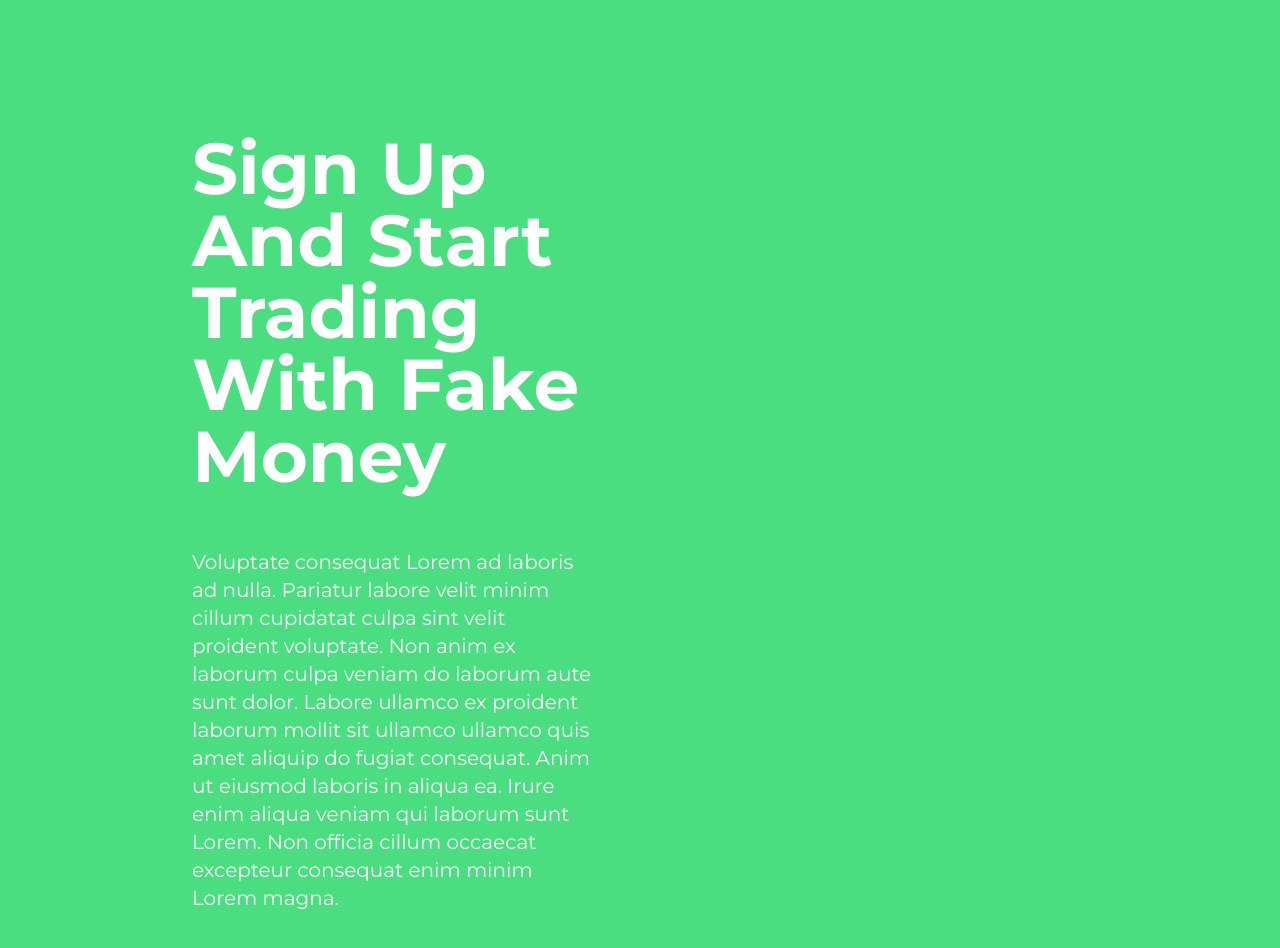
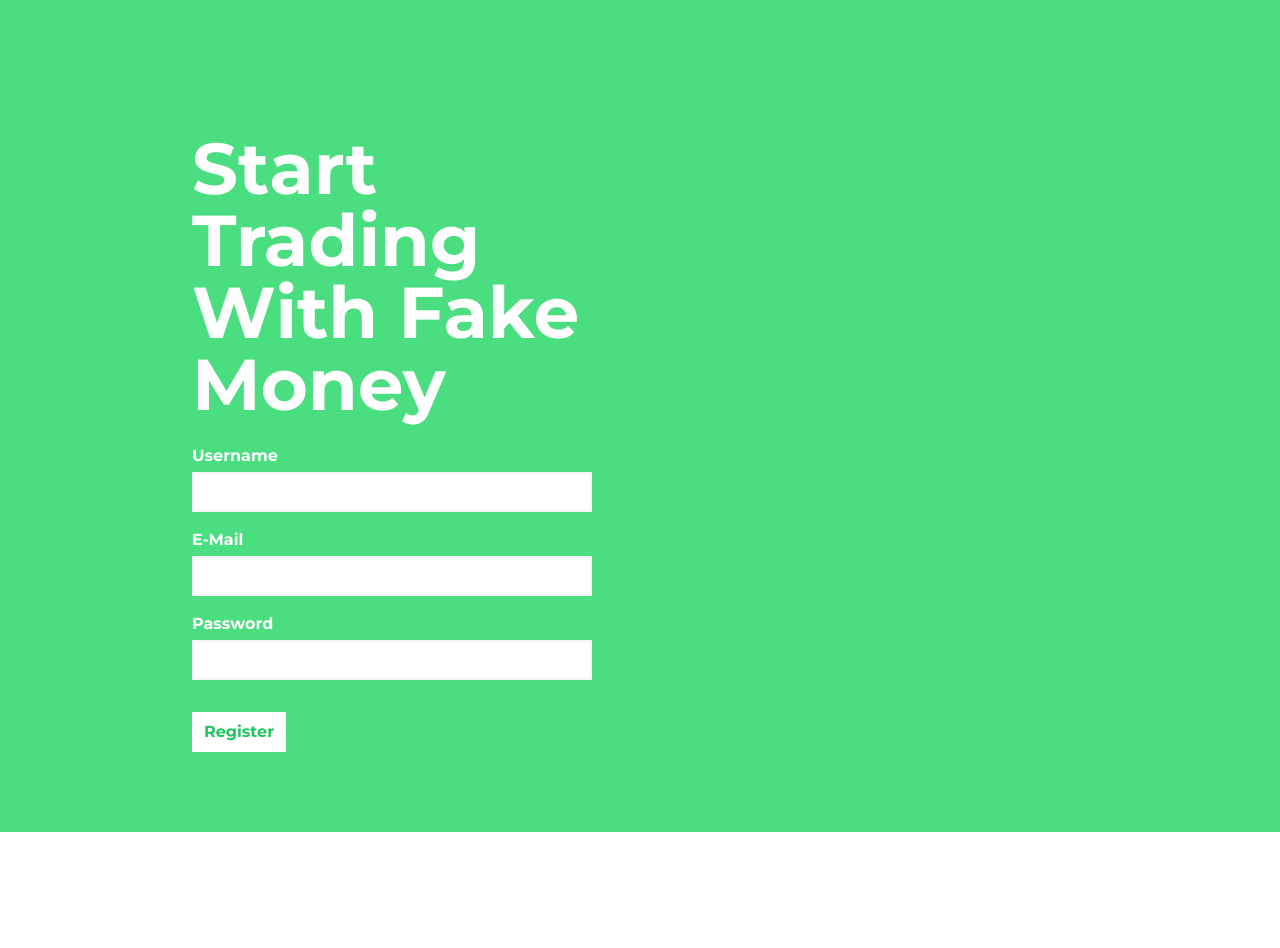
Before and after one commit to Arber99/stockapp-frontend, an Angular app: page /signup in a window 1280 px wide. Shown: the part 60-1008 px from the top of the page. After the commit the page ends 892 px from the top, so only its background shows below. Built offline with nearby package versions, Linux system fonts and the light colour scheme.

Commit message:
✨ Added form

```diff
--- a/src/app/pages/sign-up/sign-up.component.html
+++ b/src/app/pages/sign-up/sign-up.component.html
@@ -2,20 +2,24 @@
 <div
   class="grid grid-cols-1 xl:grid-cols-2 pl-12 pr-12 xl:gap-24 xl:pr-48 xl:pl-48 xl:justify-between min-h-[calc(max(500px,_100vh))] bg-green-400"
 >
-  <div class="flex flex-col gap-4 mb-12 xl:pt-0 mt-32 xl:mt-48 pb-8">
-    <h1 class="font-bold text-4xl pb-2 xl:text-7xl text-white">
-      Sign Up And Start Trading With Fake Money
+  <div class="flex flex-col gap-4 mb-12 xl:pt-0 mt-32 xl:mt-48 pb-8 text-white">
+    <h1 class="font-bold text-4xl pb-2 xl:text-7xl">
+      Start Trading With Fake Money
     </h1>
-    <div class="pt-8 text-sm sm:text-xl text-white">
-      <p>
-        Voluptate consequat Lorem ad laboris ad nulla. Pariatur labore velit
-        minim cillum cupidatat culpa sint velit proident voluptate. Non anim ex
-        laborum culpa veniam do laborum aute sunt dolor. Labore ullamco ex
-        proident laborum mollit sit ullamco ullamco quis amet aliquip do fugiat
-        consequat. Anim ut eiusmod laboris in aliqua ea. Irure enim aliqua
-        veniam qui laborum sunt Lorem. Non officia cillum occaecat excepteur
-        consequat enim minim Lorem magna.
-      </p>
-    </div>
+    <form class="grid grid-cols-1 gap-4">
+      <div>
+        <label class="font-bold">Username</label>
+        <input class="w-full h-10 mt-1 border-2 border-zinc-100" />
+      </div>
+      <div>
+        <label class="font-bold">E-Mail</label>
+        <input class="w-full h-10 mt-1 border-2 border-zinc-100" />
+      </div>
+      <div>
+        <label class="font-bold">Password</label>
+        <input class="w-full h-10 mt-1 border-2 border-zinc-100" />
+      </div>
+      <button class="bg-white p-2 pl-3 pr-3 mt-4 font-bold text-green-500 w-min">Register</button>
+    </form>
   </div>
 </div>
```
